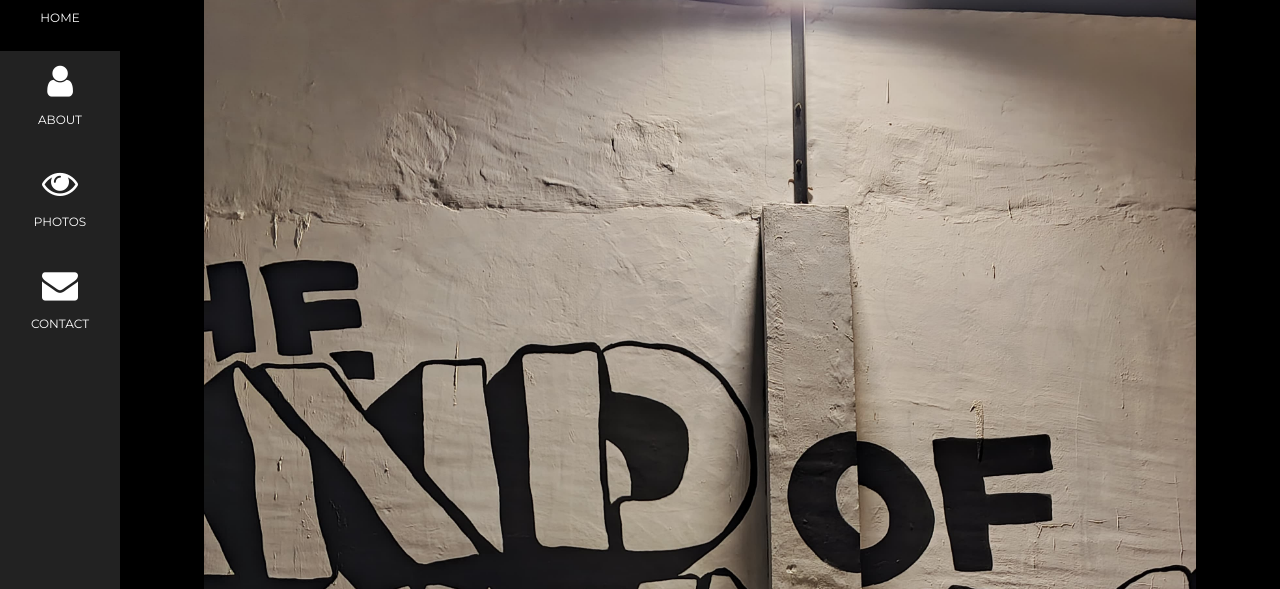
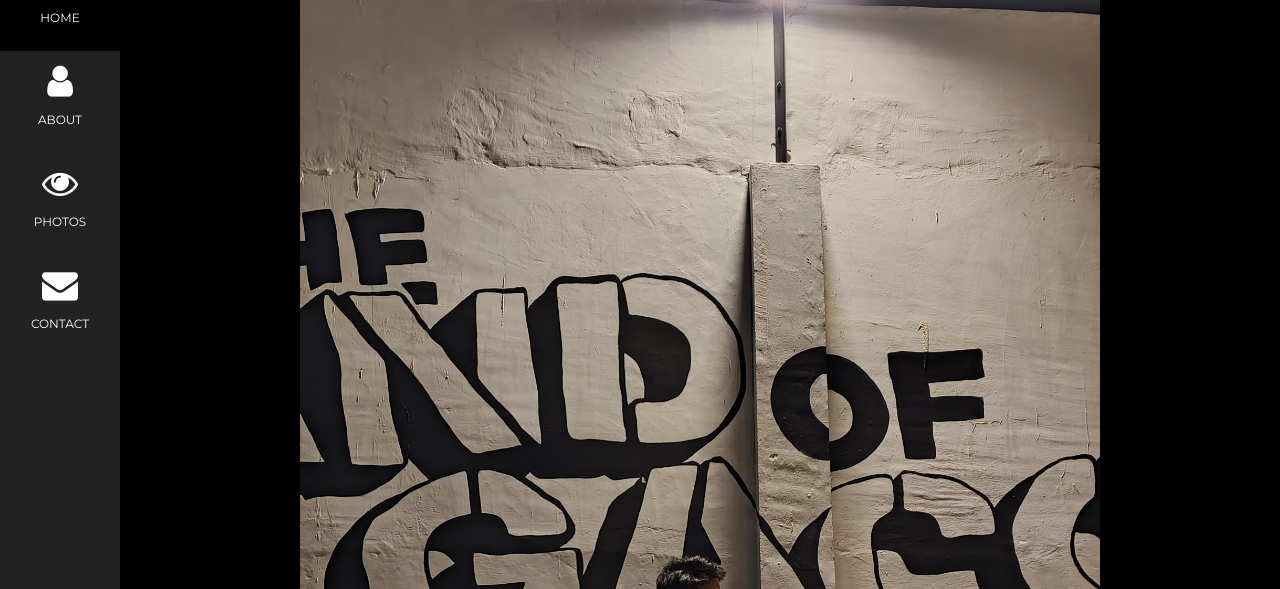
Before and after one commit to ejaaenjoy/cvreejaa, a plain HTML site: page index.html in a window 1280 px wide. Shown: the part 211-800 px from the top of the page. Drawn offline with nearby package versions, Linux system fonts and the light colour scheme.

Commit message:
Update index.html

```diff
--- a/index.html
+++ b/index.html
@@ -58,7 +58,7 @@ body, h1,h2,h3,h4,h5,h6 {font-family: "Montserrat", sans-serif}
   <header class="w3-container w3-padding-32 w3-center w3-black" id="home">
     <h1 class="w3-jumbo"><span class="w3-hide-small">I'm</span> ejaaa</h1>
     <p>Photographer and Web Designer.</p>
-    <img src="wkwkwk.jpg" alt="boy" class="w3-image" width="992" height="1108">
+    <img src="wkwkwk.jpg" alt="boy" class="w3-image" width="800" height="900">
   </header>
 
   <!-- About Section -->
```
